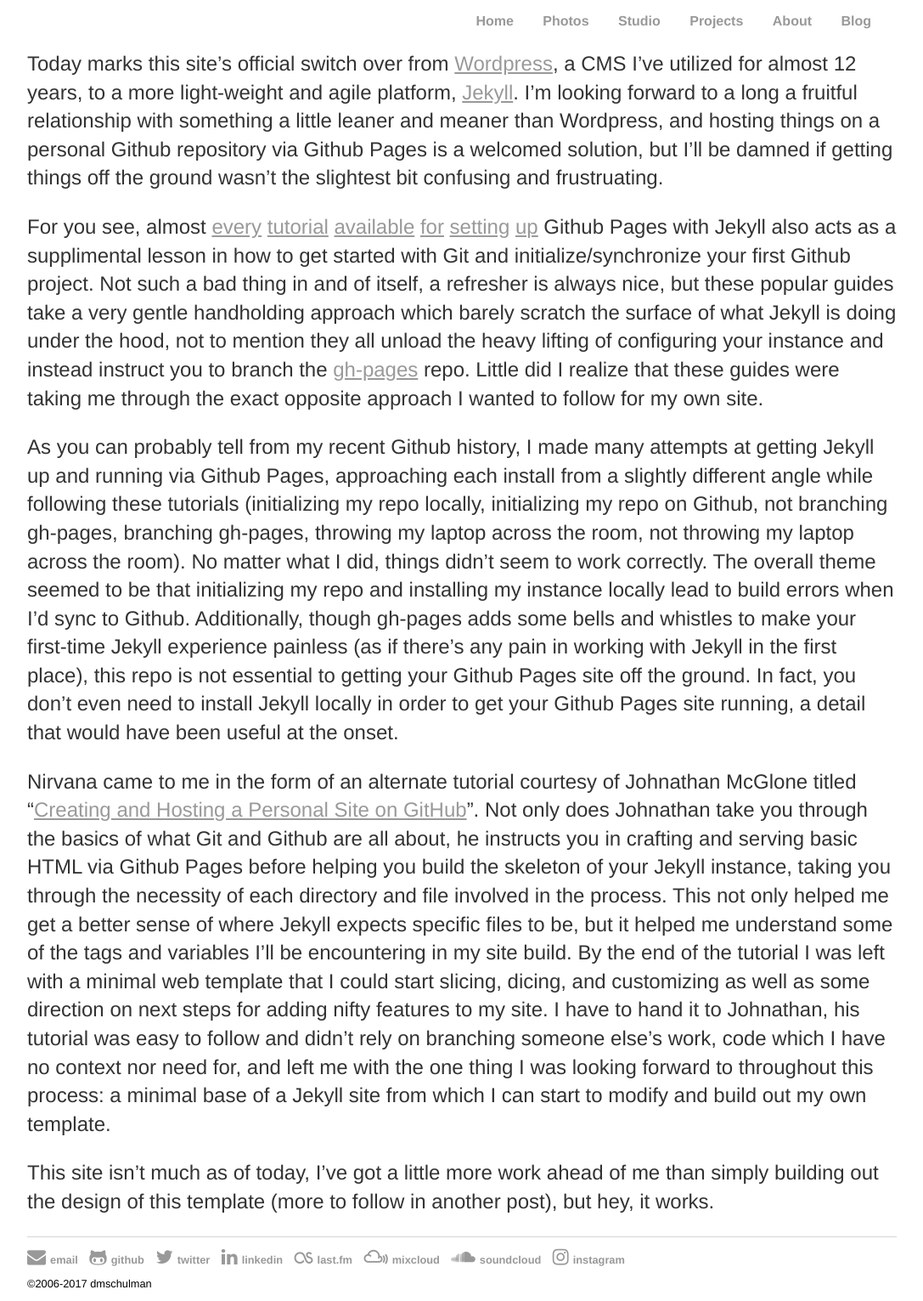
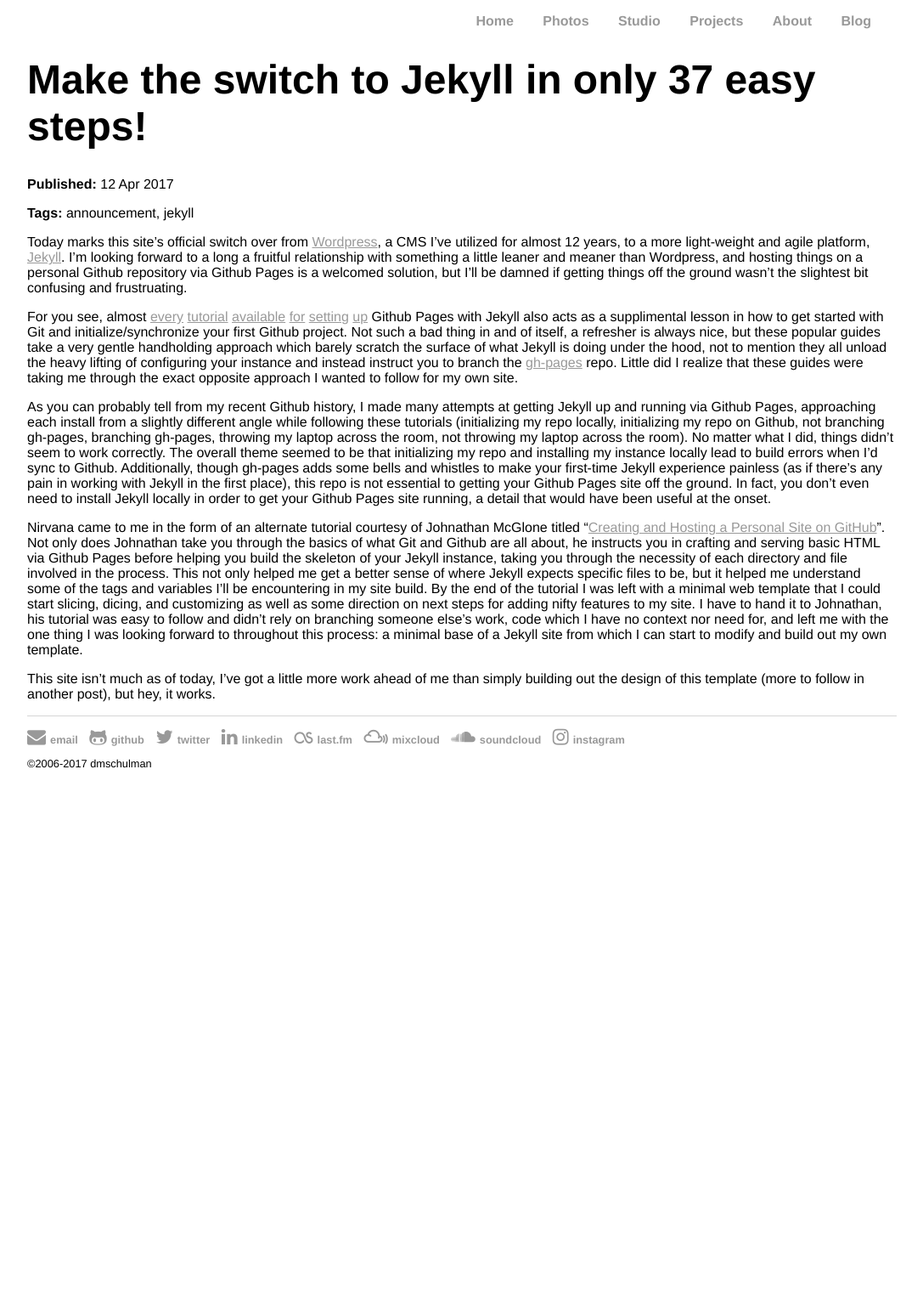
Before and after one commit to dmschulman/dmschulman.github.io, a Jekyll site: the page built from _posts/2017-04-12-make-the-switch-to-jekyll-in-only-37-easy-steps.md, in a window 1280 px wide. Shown: the whole page at 85% size, without its empty margins (96-1183 px from the left). Built offline with Jekyll 4.4.1, drawn with Linux system fonts in a browser that asks for light colours; after the commit the page ends 919 px from its top, so only the background shows below that; some of the changed lines change nothing that is shown.

Commit message:
Update 2017-04-12-make-the-switch-to-jekyll-in-only-37-easy-steps.md

```diff
--- a/_posts/2017-04-12-make-the-switch-to-jekyll-in-only-37-easy-steps.md
+++ b/_posts/2017-04-12-make-the-switch-to-jekyll-in-only-37-easy-steps.md
@@ -1,9 +1,11 @@
 ---
-layout: blanched
-title: "Make the switch to Jekyll in only 37 easy steps!"
-date: 2017-04-12
-category: Blog
-tags: Announcement Jekyll
+title: Make the switch to Jekyll in only 37 easy steps!
+layout: post
+author: dmschulman
+tags:
+- announcement
+- jekyll
+published: true
 ---
 
 Today marks this site's official switch over from [Wordpress](http://wordpress.org), a CMS I've utilized for almost 12 years, to a more light-weight and agile platform, [Jekyll](http://jekyllrb.com). I'm looking forward to a long a fruitful relationship with something a little leaner and meaner than Wordpress, and hosting things on a personal Github repository via Github Pages is a welcomed solution, but I'll be damned if getting things off the ground wasn't the slightest bit confusing and frustruating.
```
